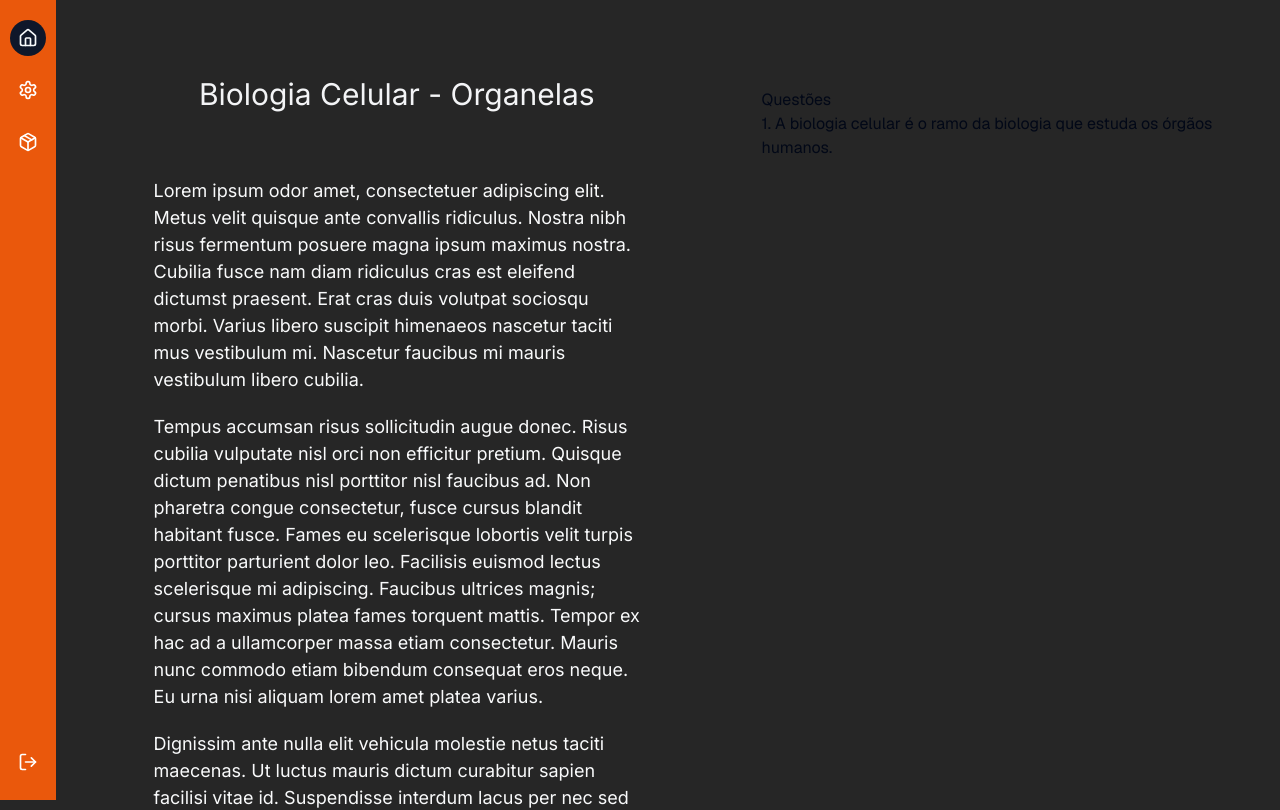
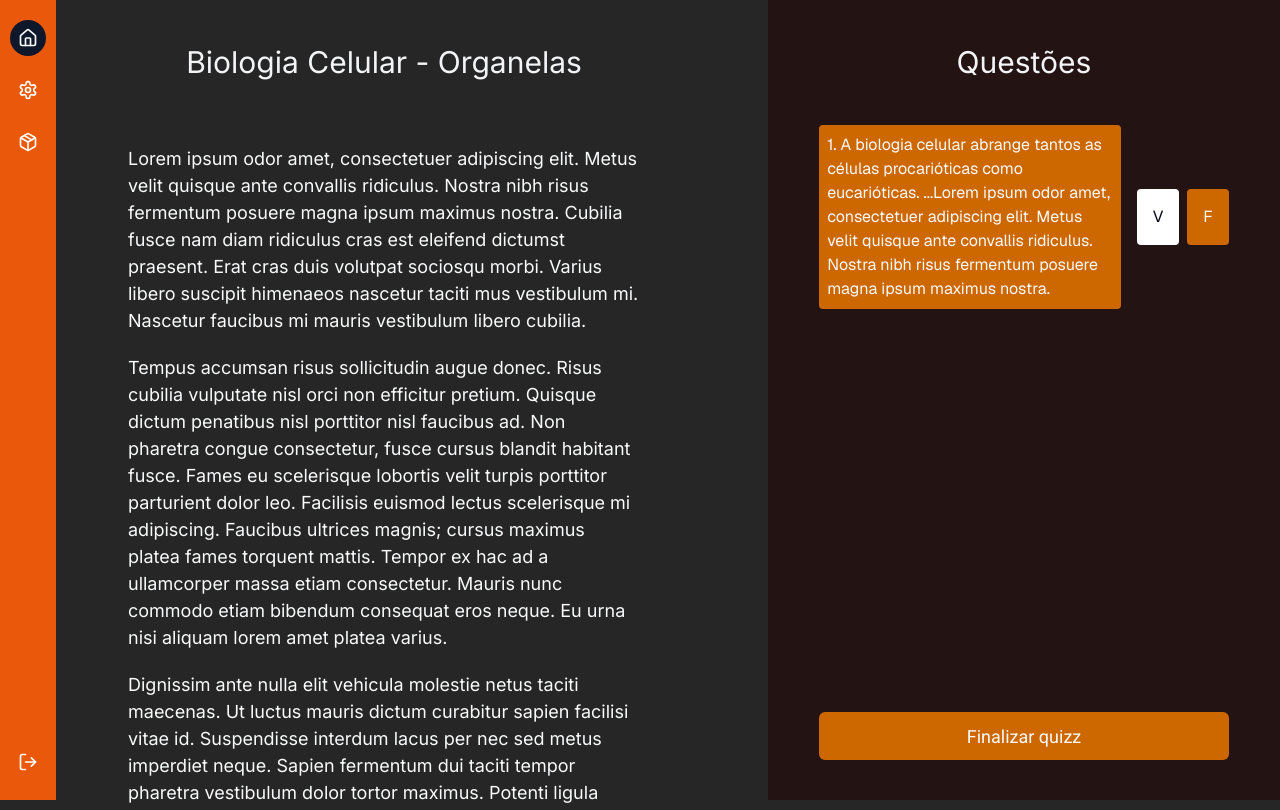
Before and after one commit to caueeugenio/fiap-hackaton-frontend, a Next.js app: page /questionnaire in a window 1280 px wide. Shown: the top 810 px of the page. Built offline with nearby package versions, Linux system fonts and the light colour scheme.

Commit message:
changed QuestionBox component

```diff
--- a/src/app/questionnaire/page.tsx
+++ b/src/app/questionnaire/page.tsx
@@ -1,5 +1,9 @@
+import QuestionBox from '@/components/QuestionBox'
+import { Button } from '@/components/ui/button'
 import { Roboto } from 'next/font/google'
 import { Inter } from 'next/font/google'
+
+
 
 
 const roboto = Roboto({
@@ -16,6 +20,8 @@ export default function Questionnaire() {
     Tempus accumsan risus sollicitudin augue donec. Risus cubilia vulputate nisl orci non efficitur pretium. Quisque dictum penatibus nisl porttitor nisl faucibus ad. Non pharetra congue consectetur, fusce cursus blandit habitant fusce. Fames eu scelerisque lobortis velit turpis porttitor parturient dolor leo. Facilisis euismod lectus scelerisque mi adipiscing. Faucibus ultrices magnis; cursus maximus platea fames torquent mattis. Tempor ex hac ad a ullamcorper massa etiam consectetur. Mauris nunc commodo etiam bibendum consequat eros neque. Eu urna nisi aliquam lorem amet platea varius.
     Dignissim ante nulla elit vehicula molestie netus taciti maecenas. Ut luctus mauris dictum curabitur sapien facilisi vitae id. Suspendisse interdum lacus per nec sed metus imperdiet neque. Sapien fermentum dui taciti tempor pharetra vestibulum dolor tortor maximus. Potenti ligula taciti a commodo vel quisque blandit egestas sem. Placerat leo tortor in dignissim in id. Congue ultrices id montes ultrices cras. Finibus fringilla nascetur eget placerat diam ante. Ultricies nibh bibendum est ridiculus sapien quam donec neque?
     `
+
+    const question = `A biologia celular abrange tantos as células procarióticas como eucarióticas. ...Lorem ipsum odor amet, consectetuer adipiscing elit. Metus velit quisque ante convallis ridiculus. Nostra nibh risus fermentum posuere magna ipsum maximus nostra. `
      const QuizText = () => {
        const paragraphs = text.split('\n')
        return (
@@ -30,19 +36,26 @@ export default function Questionnaire() {
     }
 
     return (
-        <div className='flex flex-row justify-center h-screen space-y-4 p-4 sm:p-8 mt-10'>
-            <div className="w-3/5 flex flex-col items-center">
+        <div className='flex flex-row justify-center h-screen'>
+            <div className="w-3/5 flex flex-col items-center  pt-10">
                 <h1 className={`${inter.className} text-gray-100 text-[30px] mb-10`}>Biologia Celular - Organelas</h1>
                 <QuizText/>
             </div>
 
 
-            <div className="w-2/5">
-                <div>
-                    <h1>Questões</h1>
-                    <p>1. A biologia celular é o ramo da biologia que estuda os órgãos humanos.</p>
+            <div className="w-2/5 flex flex-col justify-between items-center bg-header_background pt-10">
+                <div className='w-4/5 flex flex-col items-center'>
+                  <h1 className={`${inter.className} center text-gray-100 text-[30px] mb-10`}>Questões</h1>
+                  <QuestionBox  question_id={1} question={question}/>
                 </div>
+                <Button
+                className={`${roboto.className} text-[18px] col-span-2 p-6 w-full mt-7 bg-button_primary mb-10 w-4/5`}
+                type='submit'
+                        >
+                          Finalizar quizz
+                </Button>
             </div>
-        </div>
+
+             </div>
     )
 }
--- a/src/components/QuestionBox/index.tsx
+++ b/src/components/QuestionBox/index.tsx
@@ -1,5 +1,7 @@
+"use client"
 import { Pencil, CircleX } from 'lucide-react';
-import { FormEvent, useState } from 'react';
+import { FormEvent} from 'react';
+import { useState } from 'react';
 import { Dialog, DialogHeader, DialogTitle, DialogContent, DialogDescription, DialogFooter, DialogClose } from "@/components/ui/dialog";
 import { Button } from '../ui/button';
 import { RadioGroup, RadioGroupItem } from '../ui/radio-group';
@@ -9,7 +11,7 @@ import { useToast } from '@/hooks/use-toast';
 interface Props {
     question_id: number,
     question: string,
-    answer: boolean
+    answer?: boolean
 }
 
 export default function QuestionBox({question_id, question, answer}: Props) {
@@ -19,7 +21,7 @@ export default function QuestionBox({question_id, question, answer}: Props) {
 
     const [newQuestionContent, setNewQuestionContent] = useState<string>('');
     const [newQuestionAnswer, setNewQuestionAnswer] = useState<boolean | null>(null);
-
+    const [studentAnswer, setStudentAnswer] = useState<boolean>(false)
     const { toast } = useToast();
 
     function handleQuestionUpdate(e: FormEvent) {
@@ -44,17 +46,36 @@ export default function QuestionBox({question_id, question, answer}: Props) {
 
     return (
         <div key={question_id} className="flex flex-col">
-            <div className="flex gap-4">
+            <div className="flex items-center gap-4">
                 <div className="bg-[#CD6700] text-primary-foreground p-2 flex w-full rounded-sm justify-between items-center">
                     <div className="flex-1">{question_id}. {question}</div>
-                    <div className="flex p-2 gap-2">
+                        {answer && <div className="flex p-2 gap-2">
                         <Pencil className="h-5 w-5  text-white text-sm cursor-pointer" onClick={() => setOpenEditDialog(true)} />
                         <CircleX className="h-5 w-5  text-white text-sm cursor-pointer" onClick={() => setOpenDeleteDialog(true)} />
+                        </div>}
                 </div>
-                </div>
-                <div className="gap-2 flex align-center justify-center">
+                <div className="gap-2 flex max-h-14">
                     {
-                        answer ? (
+                      answer == null ? (
+                        <>
+                            <span onClick={()=>{
+                                setStudentAnswer(true)}
+                                }
+                                className={`${studentAnswer ? (
+                                "bg-[#CD6700] p-4 text-primary-foreground rounded-sm"
+                            ) : (
+                                "bg-white p-4 rounded-sm")
+                                }`}>V</span>
+                            <span onClick={()=>{
+                                setStudentAnswer(false)}
+                                }
+                                className={`${studentAnswer ? (
+                                    "bg-white p-4 rounded-sm"
+                                 ) : (
+                                    "bg-[#CD6700] p-4 text-primary-foreground rounded-sm")
+                                    }`}>F</span>
+                        </>
+                      ):(answer ? (
                         <>
                             <span className="bg-[#CD6700] p-4 text-primary-foreground rounded-sm">V</span>
                             <span className="bg-white p-4 rounded-sm">F</span>
@@ -64,6 +85,7 @@ export default function QuestionBox({question_id, question, answer}: Props) {
                             <span className="bg-white p-4 rounded-sm">V</span>
                             <span className="bg-[#CD6700] p-4 text-primary-foreground rounded-sm">F</span>
                         </>
+                     )
                     )
                     }
                 </div>
```
Lines whose indentation alone changed are shown as unchanged.
